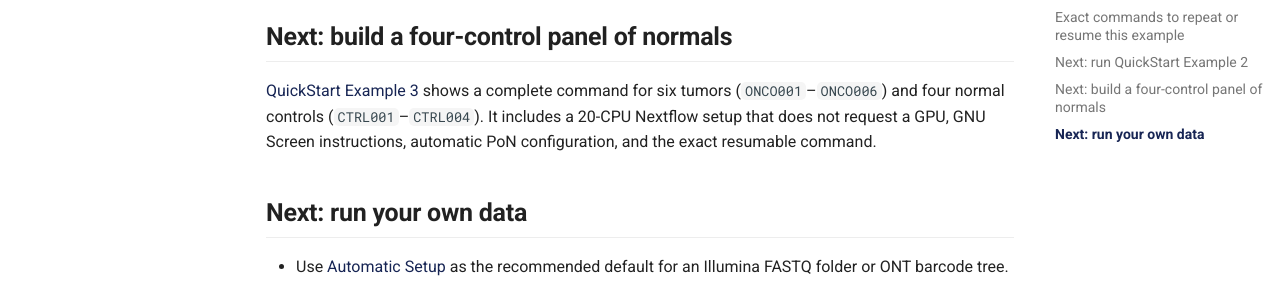
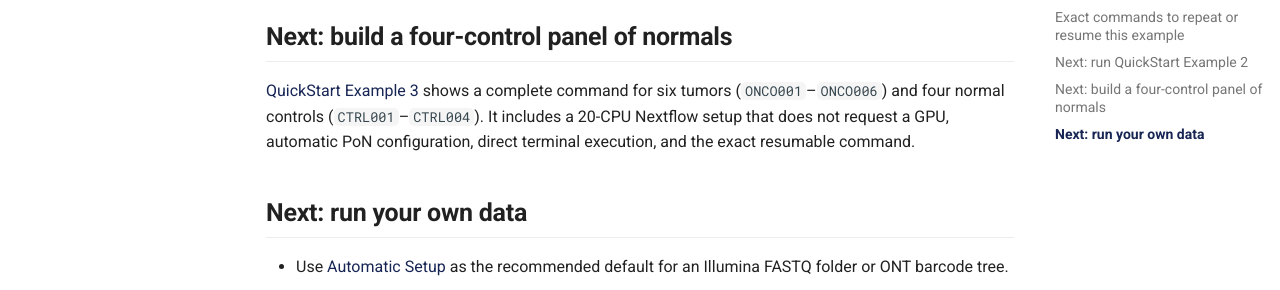
Before and after one commit to cfarkas/oncotracer, an MkDocs documentation site: the page built from docs/quick_start.md, in a window 1280 px wide and 900 px high, scrolled down 9811 px. Shown: the part 418-708 px from the top of the window. Built offline with MkDocs 1.6.1 and Material for MkDocs 9.7.7, drawn with Linux system fonts in a browser that asks for light colours; comment, search, counter and statistics services are not loaded.

Commit message:
Docs: remove obsolete screen reference

```diff
--- a/docs/quick_start.md
+++ b/docs/quick_start.md
@@ -285,7 +285,7 @@ The default verification uses small, single-sample inputs. After it succeeds, th
 
 ## Next: build a four-control panel of normals
 
-[QuickStart Example 3](six_tumor_four_control.md) shows a complete command for six tumors (`ONCO001`–`ONCO006`) and four normal controls (`CTRL001`–`CTRL004`). It includes a 20-CPU Nextflow setup that does not request a GPU, GNU Screen instructions, automatic PoN configuration, and the exact resumable command.
+[QuickStart Example 3](six_tumor_four_control.md) shows a complete command for six tumors (`ONCO001`–`ONCO006`) and four normal controls (`CTRL001`–`CTRL004`). It includes a 20-CPU Nextflow setup that does not request a GPU, automatic PoN configuration, direct terminal execution, and the exact resumable command.
 
 ## Next: run your own data
 
```
